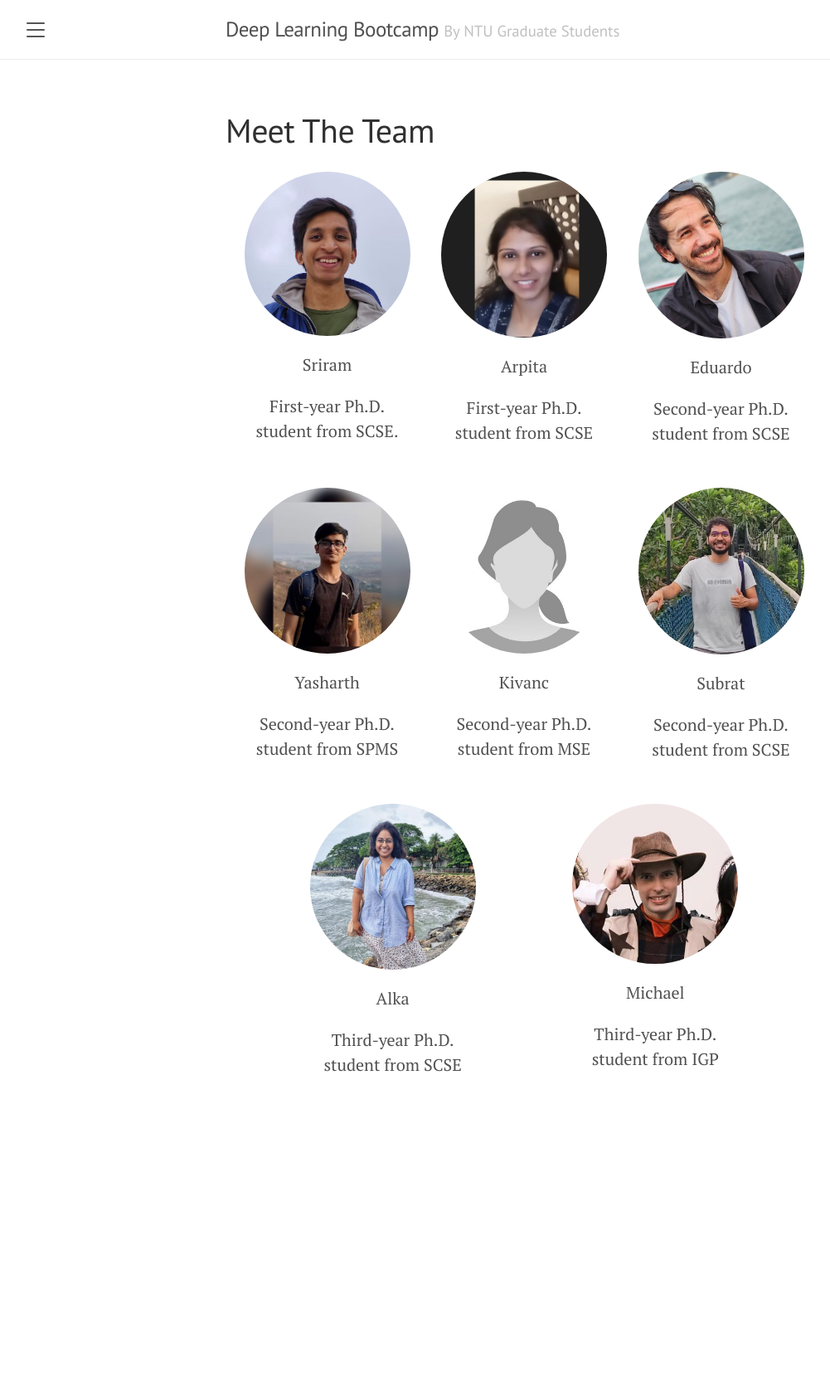
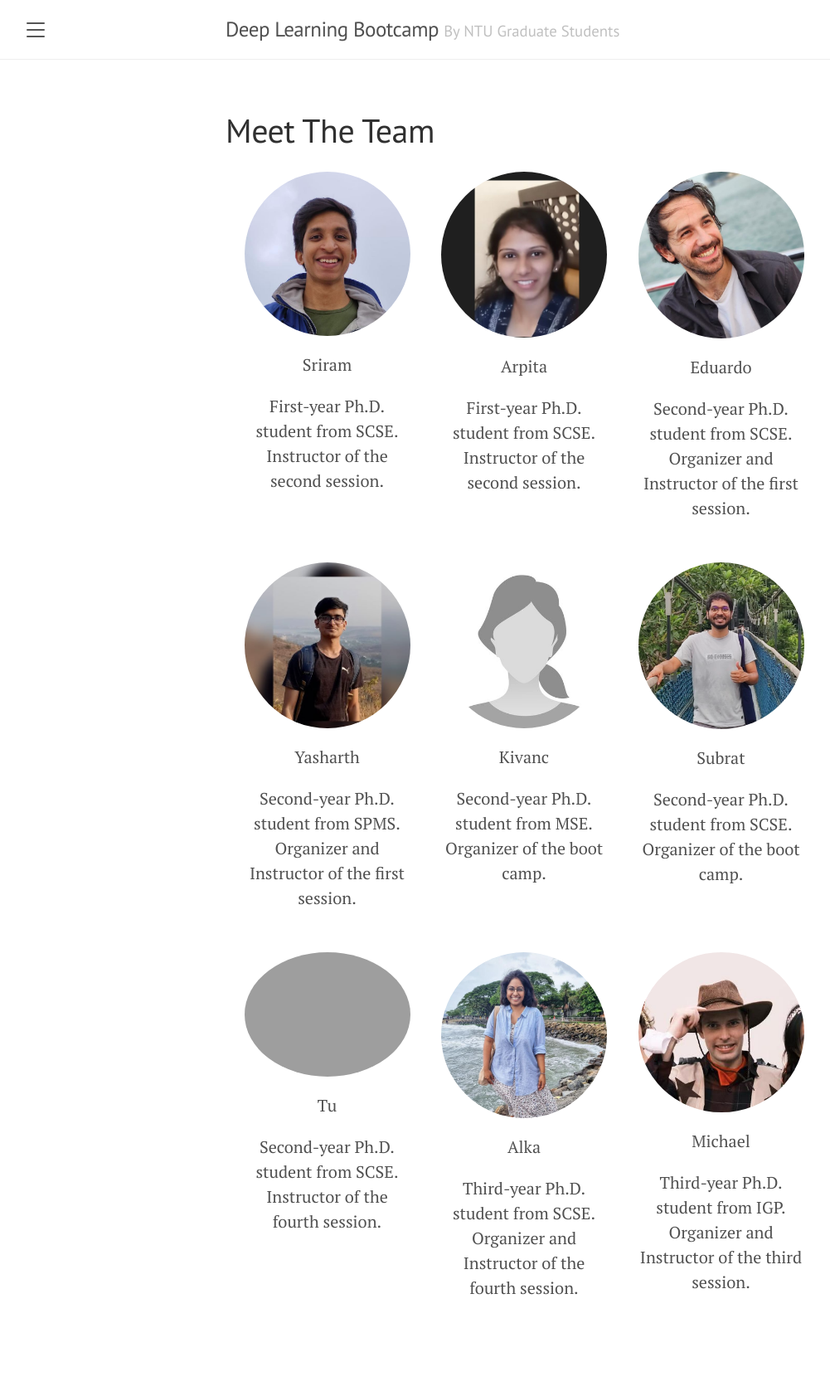
Before and after one commit to m-yuhas/deep-learning-2024, a Jekyll site: the page built from meet.md, in a window 1280 px wide. Shown: the whole page at 83% size, without its empty margins (8-1009 px from the left). Built offline with Jekyll 4.4.1, drawn with Linux system fonts in a browser that asks for light colours; before the commit the page ends 1414 px from its top, so only the background shows below that.

Commit message:
added details to meet.md

```diff
--- a/meet.md
+++ b/meet.md
@@ -28,49 +28,55 @@ title: Meet The Team
   <div class="team-member">
     <img src="{{site.baseurl | prepend: site.url}}public/team_images/sriram.png" alt="Sriram">
     <p>Sriram</p>
-    <p>First-year Ph.D. student from SCSE.</p>
+    <p>First-year Ph.D. student from SCSE. Instructor of the second session.</p>
   </div>
 
   <div class="team-member">
     <img src="{{site.baseurl | prepend: site.url}}public/team_images/arpita.jpeg" alt="Arpita">
     <p>Arpita</p>
-    <p>First-year Ph.D. student from SCSE</p>
+    <p>First-year Ph.D. student from SCSE. Instructor of the second session.</p>
   </div>
 
   <div class="team-member">
     <img src="{{site.baseurl | prepend: site.url}}public/team_images/eduardo.png" alt="Eduardo">
     <p>Eduardo</p>
-    <p>Second-year Ph.D. student from SCSE</p>
+    <p>Second-year Ph.D. student from SCSE. Organizer and Instructor of the first session.</p>
   </div>
 
   <div class="team-member">
     <img src="{{site.baseurl | prepend: site.url}}public/team_images/yasharth.png" alt="Yasharth">
     <p>Yasharth</p>
-    <p>Second-year Ph.D. student from SPMS</p>
+    <p>Second-year Ph.D. student from SPMS. Organizer and Instructor of the first session.</p>
   </div>
 
   <div class="team-member">
     <img src="{{site.baseurl | prepend: site.url}}public/team_images/kivanc.jpg" alt="Kivanc">
     <p>Kivanc</p>
-    <p>Second-year Ph.D. student from MSE</p>
+    <p>Second-year Ph.D. student from MSE. Organizer of the boot camp.</p>
   </div>
 
   <div class="team-member">
     <img src="{{site.baseurl | prepend: site.url}}public/team_images/subrat.png" alt="Subrat">
     <p>Subrat</p>
-    <p>Second-year Ph.D. student from SCSE</p>
+    <p>Second-year Ph.D. student from SCSE. Organizer of the boot camp.</p>
+  </div>
+
+  <div class="team-member">
+    <img src="{{site.baseurl | prepend: site.url}}public/team_images/tu.jpeg" alt="Tu">
+    <p>Tu</p>
+    <p>Second-year Ph.D. student from SCSE. Instructor of the fourth session.</p>
   </div>
 
   <div class="team-member">
     <img src="{{site.baseurl | prepend: site.url}}public/team_images/alka.png" alt="Alka">
     <p>Alka</p>
-    <p>Third-year Ph.D. student from SCSE</p>
+    <p>Third-year Ph.D. student from SCSE. Organizer and Instructor of the fourth session.</p>
   </div>
 
   <div class="team-member">
     <img src="{{site.baseurl | prepend: site.url}}public/team_images/michael.png" alt="Michael">
     <p>Michael</p>
-    <p>Third-year Ph.D. student from IGP</p>
+    <p>Third-year Ph.D. student from IGP. Organizer and Instructor of the third session.</p>
   </div>
 
 </div>
```
